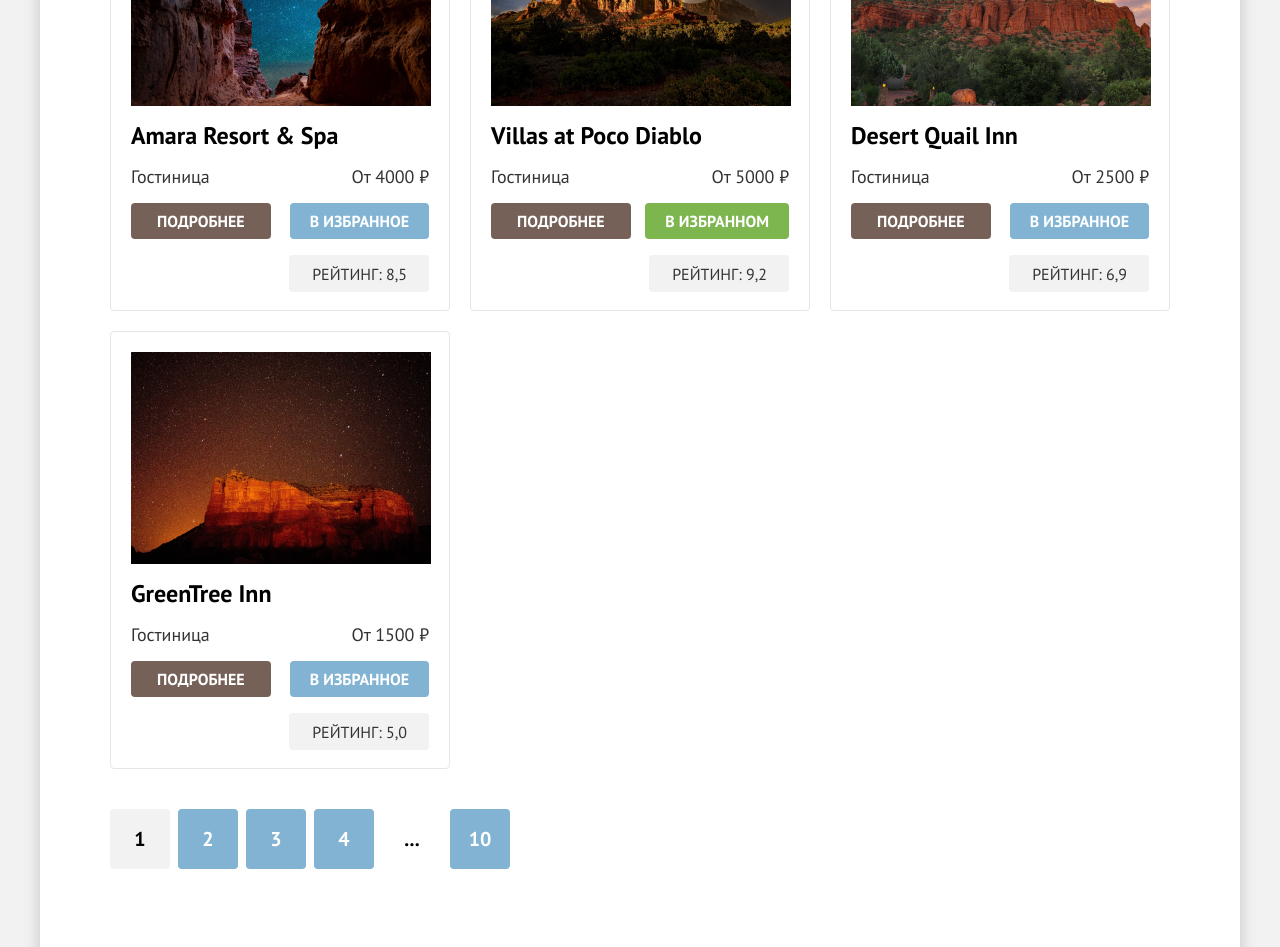
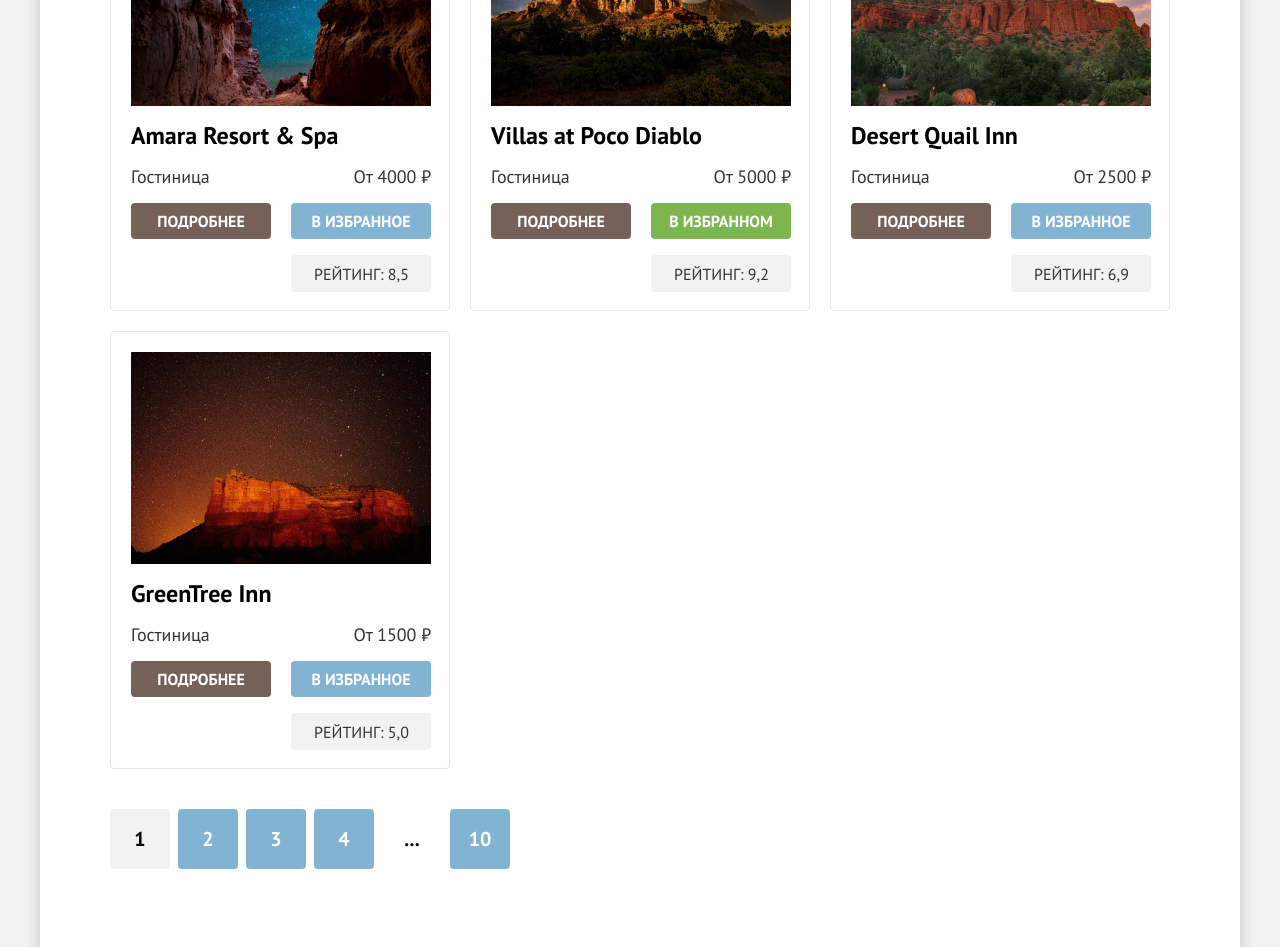
Before and after one commit to htmlacademy-htmlcss/963049-sedona-39, a website: page catalog.html in a window 1280 px wide. Shown: the part 740-1687 px from the top of the page. Drawn offline with Linux system fonts and the light colour scheme.

Commit message:
Добавление сеток на гридах(дополнение)

```diff
--- a/catalog.html
+++ b/catalog.html
@@ -209,21 +209,17 @@
               <a class="card-link" href="#">
                 <img class="card-image" src="images/catalog/card-hotel-1.jpg" width="300" height="212" alt="Изображение звезд из пещеры">
               </a>
-              <a class="card-link" href="#">
+              <div class="card-wrap">
+                <a class="card-link card-link-title" href="#">
                   <h3 class="card-title">Amara Resort & Spa</h3>
                 </a>
-              <div class="card-text-wrap">
                 <span class="card-text">Гостиница</span>
                 <span class="card-price">От 4000 ₽</span>
-              </div>
-              <div class="card-button-wrap">
                 <a class="card-details" href="#">Подробнее</a>
                 <button class="card-button button" type="submit">в избранное</button>
-              </div>
                 <div class="card-star-rating">
                   <span class="visually-hidden">Рейтинг 4 звезды</span>
                 </div>
-              <div class="card-rating-wrap">
                 <p class="card-rating">Рейтинг: 8,5</p>
               </div>
             </li>
@@ -231,21 +227,17 @@
               <a class="card-link" href="#">
                 <img class="card-image"  src="images/catalog/card-hotel-2.jpg" width="300" height="212" alt="Изображение скал на закате">
               </a>
-              <a class="card-link" href="#">
+              <div class="card-wrap">
+                <a class="card-link card-link-title" href="#">
                   <h3 class="card-title">Villas at Poco Diablo</h3>
                 </a>
-              <div class="card-text-wrap">
                 <span class="card-text">Гостиница</span>
                 <span class="card-price">От 5000 ₽</span>
-              </div>
-              <div class="card-button-wrap">
                 <a class="card-details" href="#">Подробнее</a>
                 <button class="card-button button card-button-selected" type="submit">в избранном</button>
-              </div>
                 <div class="card-star-rating">
                   <span class="visually-hidden">Рейтинг 4 звезды</span>
                 </div>
-              <div class="card-rating-wrap">
                 <p class="card-rating">Рейтинг: 9,2</p>
               </div>
             </li>
@@ -253,21 +245,17 @@
               <a class="card-link" href="#">
                 <img class="card-image"  src="images/catalog/card-hotel-3.jpg" width="300" height="212" alt="Изображение горы на рассвете">
               </a>
-              <a class="card-link" href="#">
+              <div class="card-wrap">
+                <a class="card-link card-link-title" href="#">
                   <h3 class="card-title">Desert Quail Inn</h3>
                 </a>
-              <div class="card-text-wrap">
                 <span class="card-text">Гостиница</span>
                 <span class="card-price">От 2500 ₽</span>
-              </div>
-              <div class="card-button-wrap">
                 <a class="card-details" href="#">Подробнее</a>
                 <button class="card-button button" type="submit">в избранное</button>
-              </div>
                 <div class="card-star-rating">
                   <span class="visually-hidden">Рейтинг 3 звезды</span>
                 </div>
-              <div class="card-rating-wrap">
                 <p class="card-rating">Рейтинг: 6,9</p>
               </div>
             </li>
@@ -275,21 +263,17 @@
               <a class="card-link" href="#">
                 <img class="card-image"  src="images/catalog/card-hotel-4.jpg" width="300" height="212" alt="Изображение скал на фоне ночного неба">
               </a>
-              <a class="card-link" href="#">
+              <div class="card-wrap">
+                <a class="card-link card-link-title" href="#">
                   <h3 class="card-title">GreenTree Inn</h3>
                 </a>
-              <div class="card-text-wrap">
                 <span class="card-text">Гостиница</span>
                 <span class="card-price">От 1500 ₽</span>
-              </div>
-              <div class="card-button-wrap">
                 <a class="card-details" href="#">Подробнее</a>
                 <button class="card-button button" type="submit">в избранное</button>
-              </div>
                 <div class="card-star-rating">
                   <span class="visually-hidden">Рейтинг 2 звезды</span>
                 </div>
-              <div class="card-rating-wrap">
                 <p class="card-rating">Рейтинг: 5,0</p>
               </div>
             </li>
--- a/styles/styles.css
+++ b/styles/styles.css
@@ -853,11 +853,24 @@ body {
   padding: 0;
   width: 300px;
   min-height: 212px;
+  object-fit: contain ;
 }
 
 .card-link {
   display: block;
   text-decoration: none;
+}
+
+.card-link-title {
+  grid-row: 1 / 2;
+  grid-column: 1 / -1;
+}
+
+.card-wrap {
+  display: grid;
+  grid-template-columns: repeat(2, 140px);
+  grid-template-rows: 28px auto 36px auto;
+  gap: 16px 20px;
 }
 
 .card-title {
@@ -870,27 +883,28 @@ body {
   text-align: left;
   color: #000000;
 }
-
+/*
 .card-text-wrap {
   display: flex;
   justify-content: space-between;
   margin-bottom: 16px;
 }
-
+*/
 .card-text {
   display: block;
 }
 
 .card-price {
   display: block;
+  justify-self: end;
 }
-
+/*
 .card-button-wrap {
   display: flex;
   justify-content: space-between;
   margin-bottom: 16px;
 }
-
+*/
 .card-details {
   display: inline-block;
   margin: 0;
@@ -926,16 +940,18 @@ body {
 }
 
 .card-button-selected {
+  padding: 8px 18px;
   background-color: #7db54f;
 }
-
+/*
 .card-rating-wrap {
   display: flex;
   justify-content: flex-end;
 }
-
+*/
 .card-rating {
   display: inline-block;
+  grid-column: -2 / -1;
   margin: 0;
   padding: 9px 22px 8px 23px;
   font-size: 16px;
```
Lines whose indentation alone changed are shown as unchanged.
